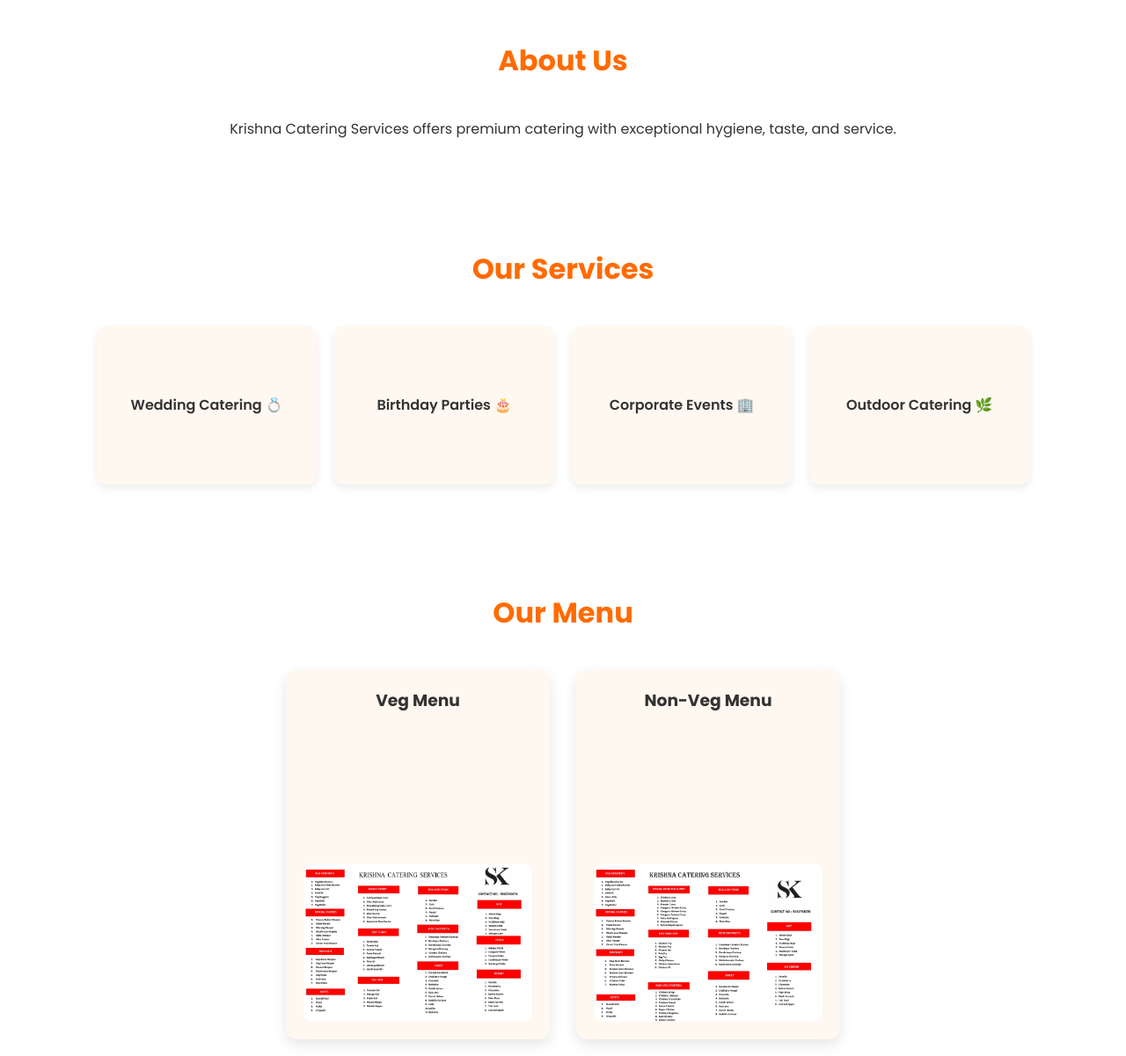
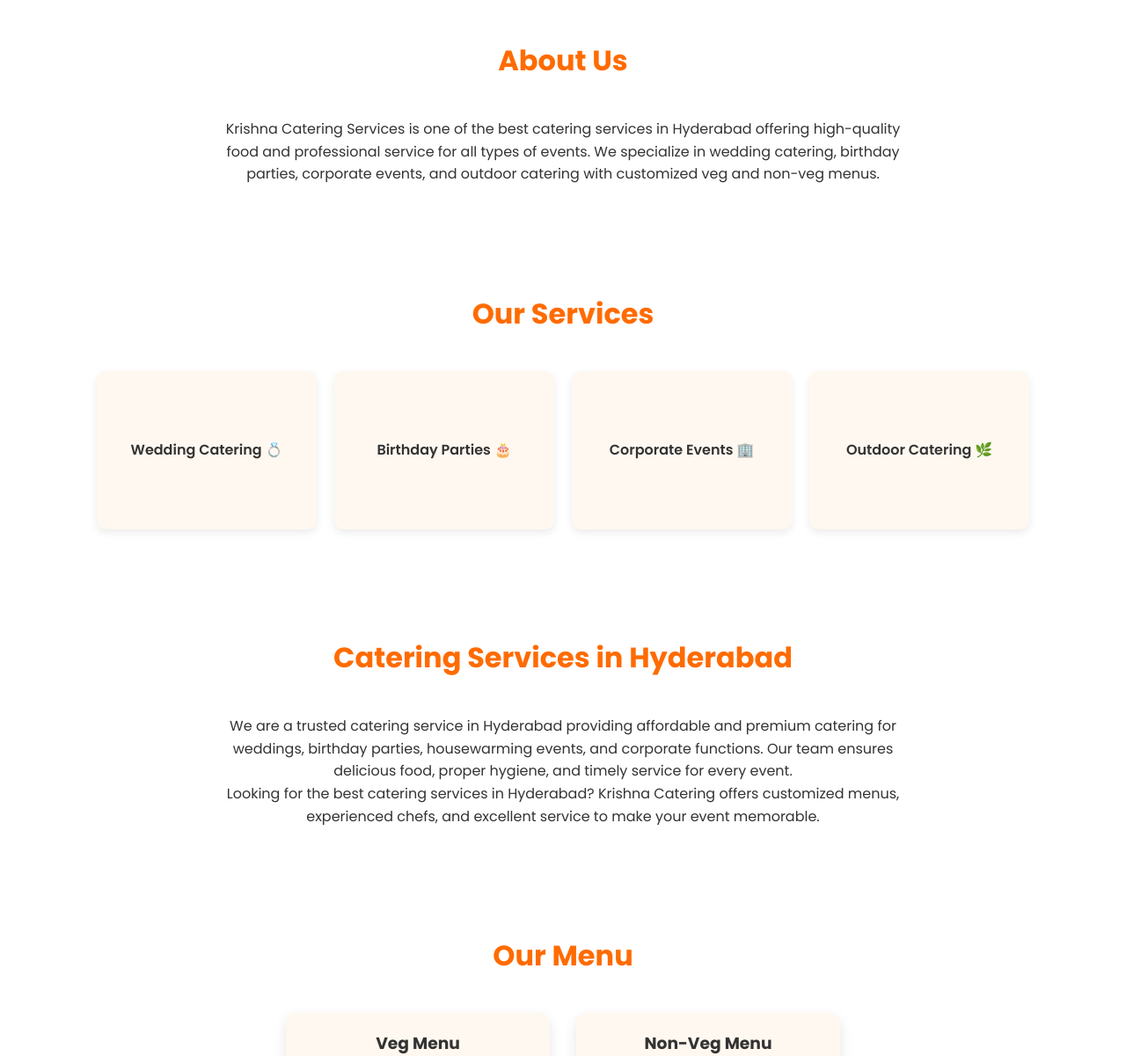
Before and after one commit to Miriyalapujitha/my-website, a website: page index.html in a window 1280 px wide. Shown: the part 1160-2361 px from the top of the page at 88% size. Drawn offline with Linux system fonts and the light colour scheme.

Commit message:
Refactor index.html for content and SEO improvements
Updated content and structure of the index.html file, including enhancements to the hero section, added SEO content, and improved service descriptions.

```diff
--- a/index.html
+++ b/index.html
@@ -39,7 +39,8 @@
   <div class="hero-overlay">
     <h1>Krishna Catering Services</h1>
     <h2>Affordable Wedding & Event Catering Services in Hyderabad</h2>
-    <p>Delicious food for weddings, parties & corporate events</p>
+    <p>We provide professional catering services in Hyderabad for weddings, birthday parties, corporate events, and outdoor functions.
+Delicious veg & non-veg menus with hygienic preparation and excellent service.</p>
     <a href="#contact" class="btn-cta">Book Now</a>
   </div>
 </header>
@@ -55,7 +56,8 @@
 <!-- ABOUT -->
 <section id="about">
   <h2>About Us</h2>
-  <p>Krishna Catering Services offers premium catering with exceptional hygiene, taste, and service.</p>
+  <p>Krishna Catering Services is one of the best catering services in Hyderabad offering high-quality food and professional service for all types of events.
+We specialize in wedding catering, birthday parties, corporate events, and outdoor catering with customized veg and non-veg menus.</p>
 </section>
 
 <!-- SERVICES -->
@@ -67,6 +69,20 @@
     <div class="card">Corporate Events 🏢</div>
     <div class="card">Outdoor Catering 🌿</div>
   </div>
+</section>
+
+<!-- SEO SECTION (ADD THIS BELOW SERVICES) -->
+<section id="seo">
+  <h2>Catering Services in Hyderabad</h2>
+
+  <p>
+    We are a trusted catering service in Hyderabad providing affordable and premium catering for weddings, birthday parties, housewarming events, and corporate functions.
+    Our team ensures delicious food, proper hygiene, and timely service for every event.
+  </p>
+
+  <p>
+    Looking for the best catering services in Hyderabad? Krishna Catering offers customized menus, experienced chefs, and excellent service to make your event memorable.
+  </p>
 </section>
 
 <!-- MENU -->
```
